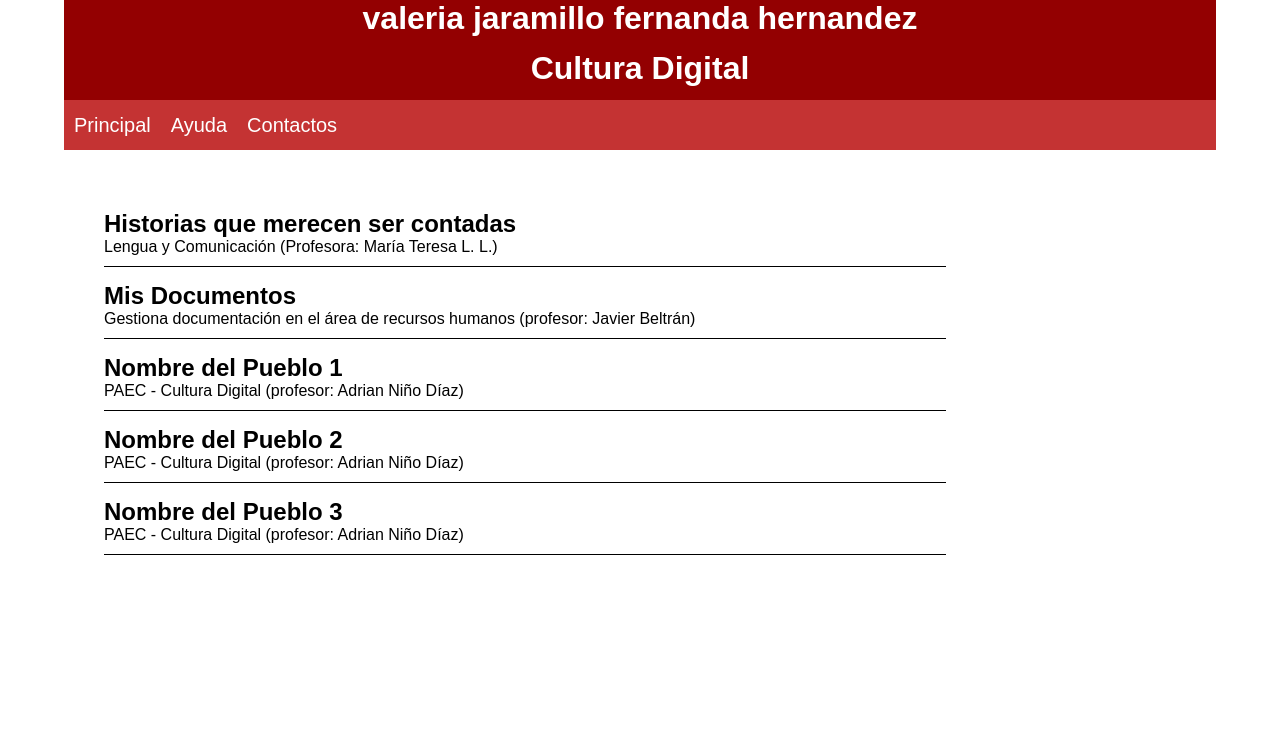
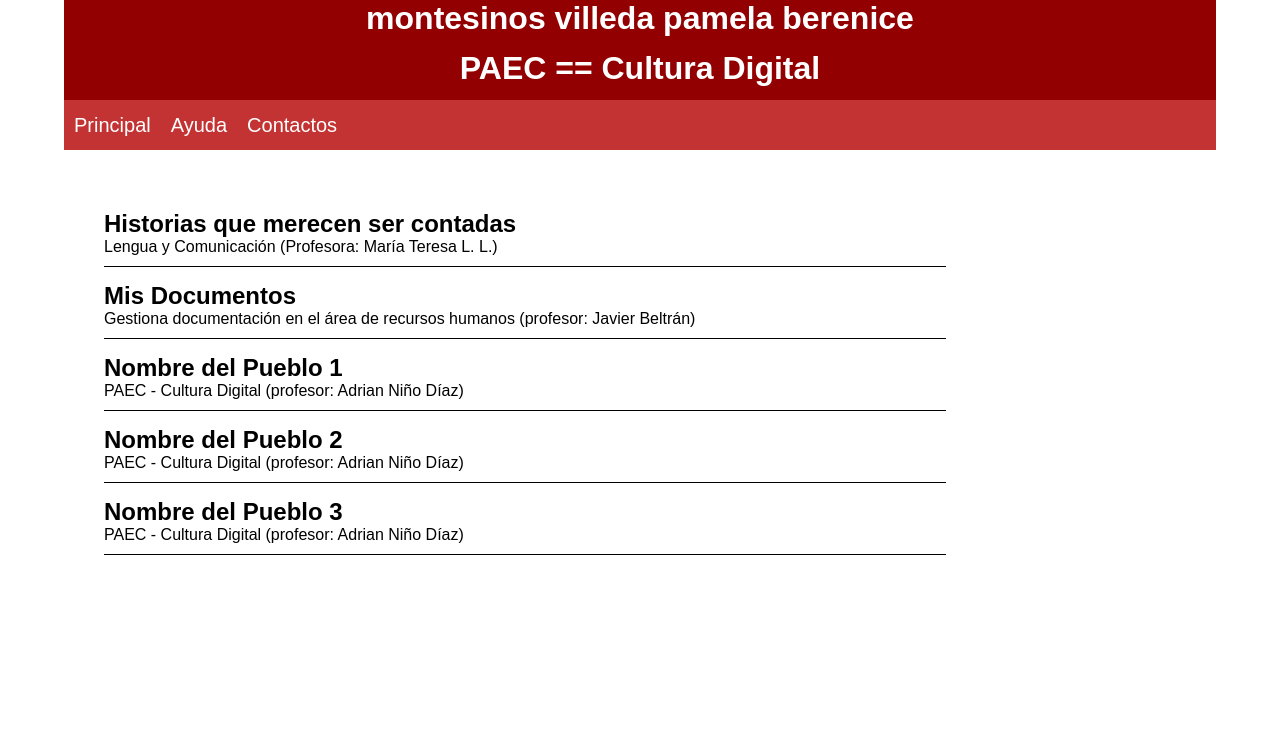
Before and after one commit to pamelaberenice/pamela-, a plain HTML site: page index.html in a window 1280 px wide. Shown: the top 733 px of the page. Drawn offline with Linux system fonts and the light colour scheme.

Commit message:
Update index.html

```diff
--- a/index.html
+++ b/index.html
@@ -8,8 +8,8 @@
   <body>
       <div id="container">
           <header>
-           <h1> valeria jaramillo fernanda hernandez </h1>
-           <h1> Cultura Digital</h1>
+           <h1> montesinos villeda pamela berenice </h1>
+           <h1> PAEC  ==  Cultura Digital</h1>
 
           </header>
            <nav>
```
